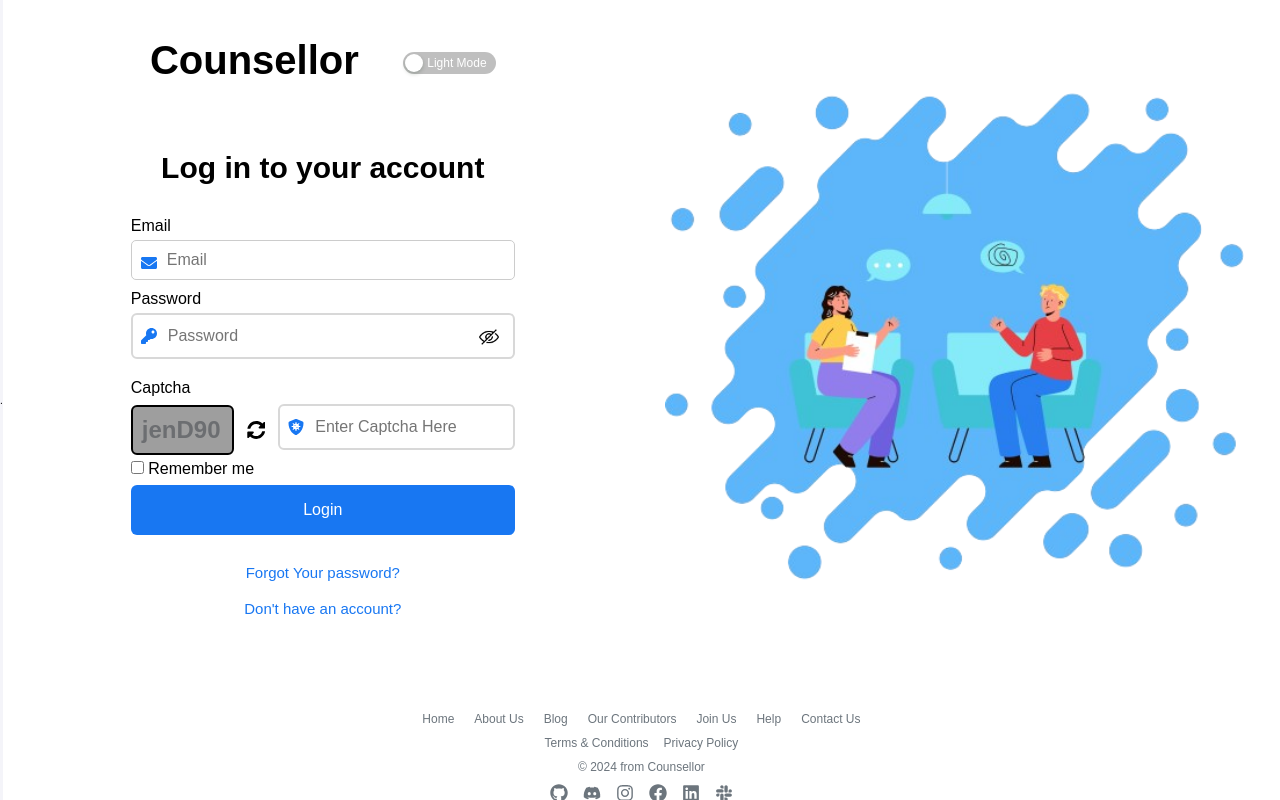
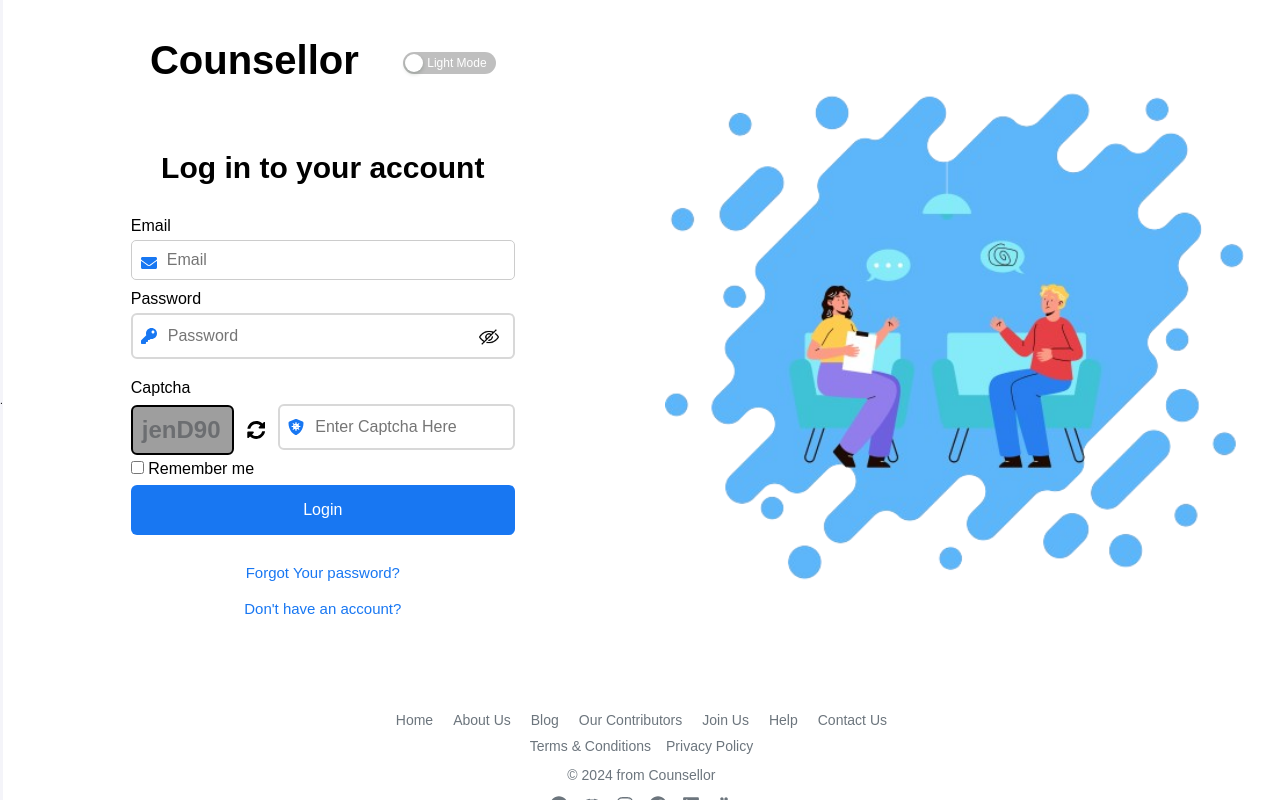
Before and after one commit to Counselllor/Counsellor-Web, a React (Vite) app: page / in a window 1280 px wide. Built offline with nearby package versions, Linux system fonts and the light colour scheme; no server answers; grey boxes are pictures that could not be loaded; a web font is replaced by a local one.

Commit message:
Update Footer.css

```diff
--- a/src/components/Footer/Footer.css
+++ b/src/components/Footer/Footer.css
@@ -1,7 +1,7 @@
 .footer-area {
   padding: 20px 0;
   font-family: 'Segoe UI';
-  font-size: 1.2rem;
+  font-size: 1.4rem;
 }
 
 .container {
@@ -82,6 +82,7 @@
 .footer-copyright {
   text-align: center;
   color: #6c757d;
+  margin: 3px;
 }
 
 .social-icons {
@@ -90,7 +91,7 @@
   gap: 15px;
   list-style: none;
   padding: 0;
-  margin: 0;
+  margin-bottom: 10px;
 }
 
 .social-icons li a {
```
